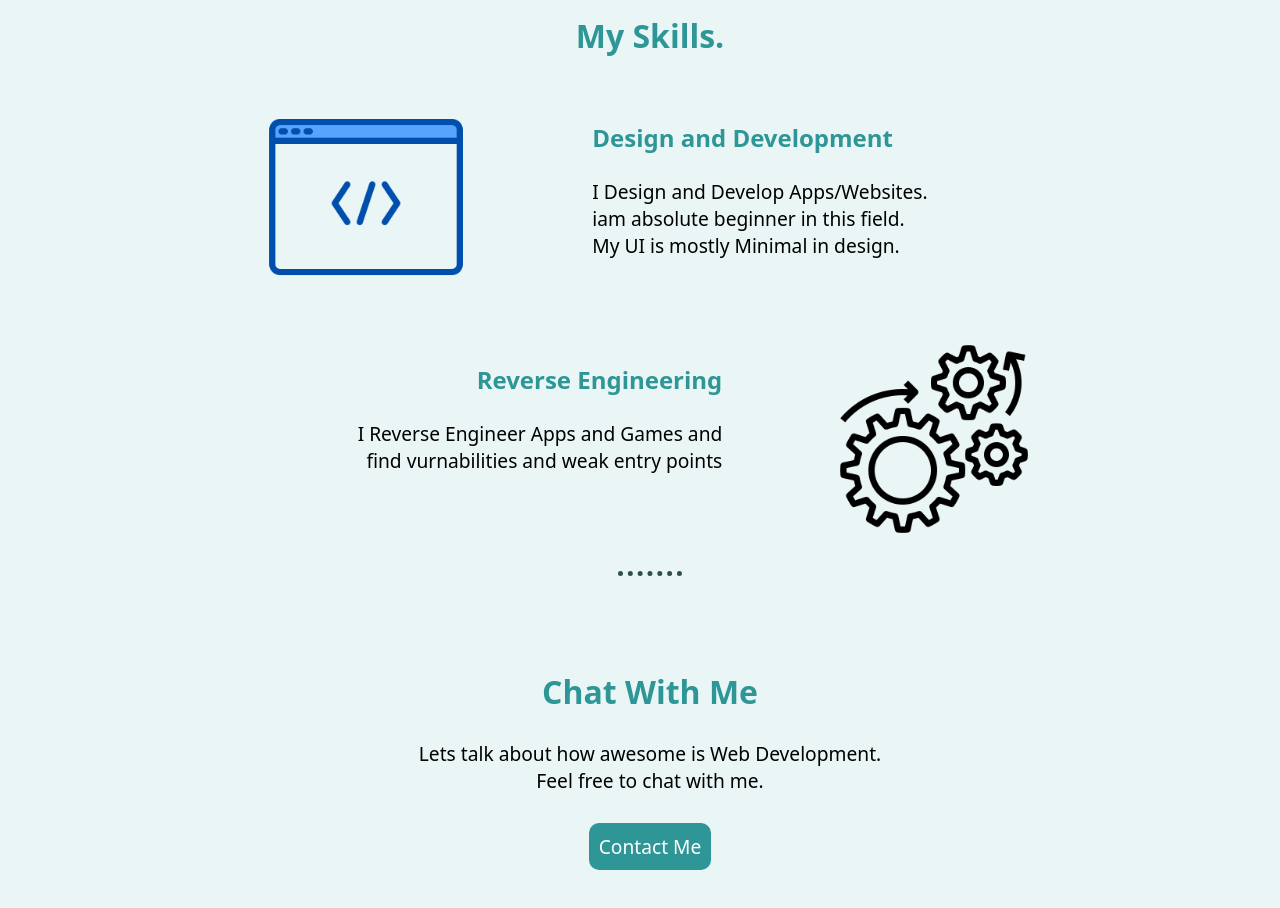
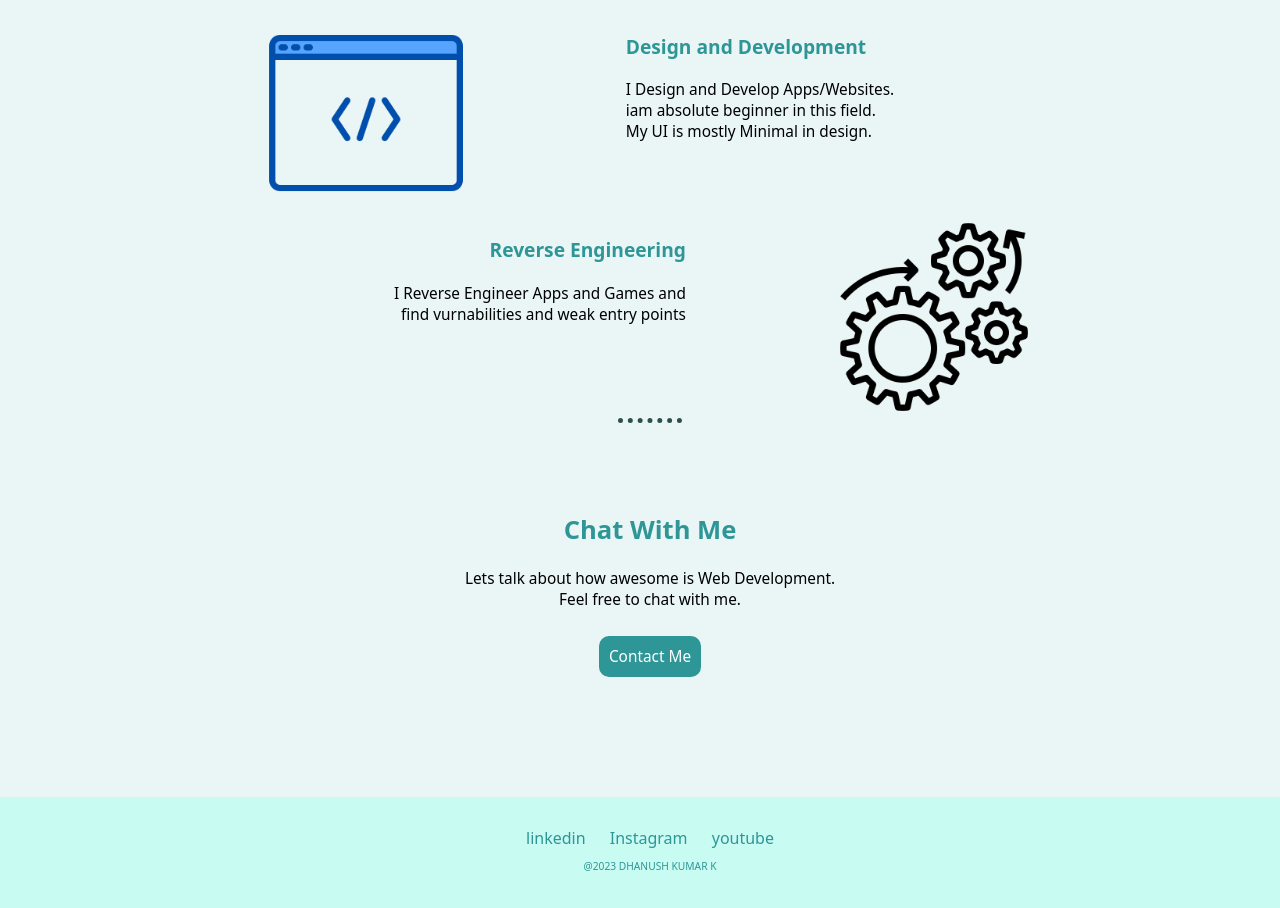
Before and after one commit to dhanushit/cv, a plain HTML site: page index.html in a window 1280 px wide. Shown: the part 1632-2540 px from the top of the page. Drawn offline with Linux system fonts and the light colour scheme.

Commit message:
changed font size to view width

```diff
--- a/css/styles.css
+++ b/css/styles.css
@@ -9,26 +9,26 @@ body{
 
 
 h1{
-   font-size: 4rem;
+   font-size: 4vw;
    margin-bottom: 0px;
    /* margin: 0 auto 0 auto; */
    font-family: cursive;
    color: #2e9696;
 }
 h2{
-    font-size: 2rem;
+    font-size: 2vw;
      /* margin: 0 auto 0 auto; */
     color: #2e9696;
  }
 
 h3{
-    font-size: 1.5rem;
+    font-size: 1.5vw;
     /* margin: 0 auto 0 auto; */
     color: #2e9696;
  }
 
 p{
-    font-size: 1.2rem;
+    font-size: 1.2vw;
     color: #2e9696;
 }
 
@@ -94,7 +94,7 @@ p{
 }
 
 .design-develop{
-    font-size: 1.5rem;
+    font-size: 1.5vw;
     text-align: left;
     color: #2e9696;
 }
@@ -109,7 +109,7 @@ p{
 
 }
 .reverse-engineer{
-    font-size: 1.5rem;
+    font-size: 1.5vw;
     text-align: right;
     color: #2e9696;
 }
@@ -128,7 +128,7 @@ p{
     text-decoration: solid;
     color: white;
     padding: 10px;
-    font-size: 1.2rem;
+    font-size: 1.2vw;
     border: none;
     border-radius: 10px;
 }
@@ -197,5 +197,5 @@ span{
 
 
 .footer-paragraph{
-    font-size: 0.8rem;
+    font-size: 0.8vw;
 }
```
